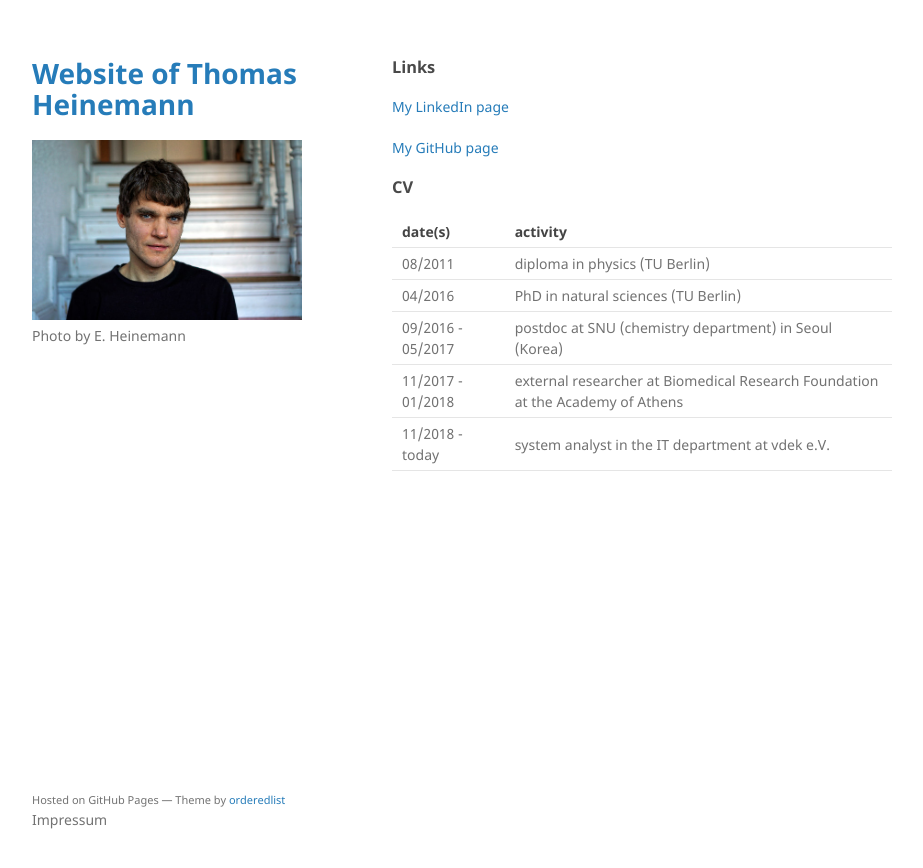
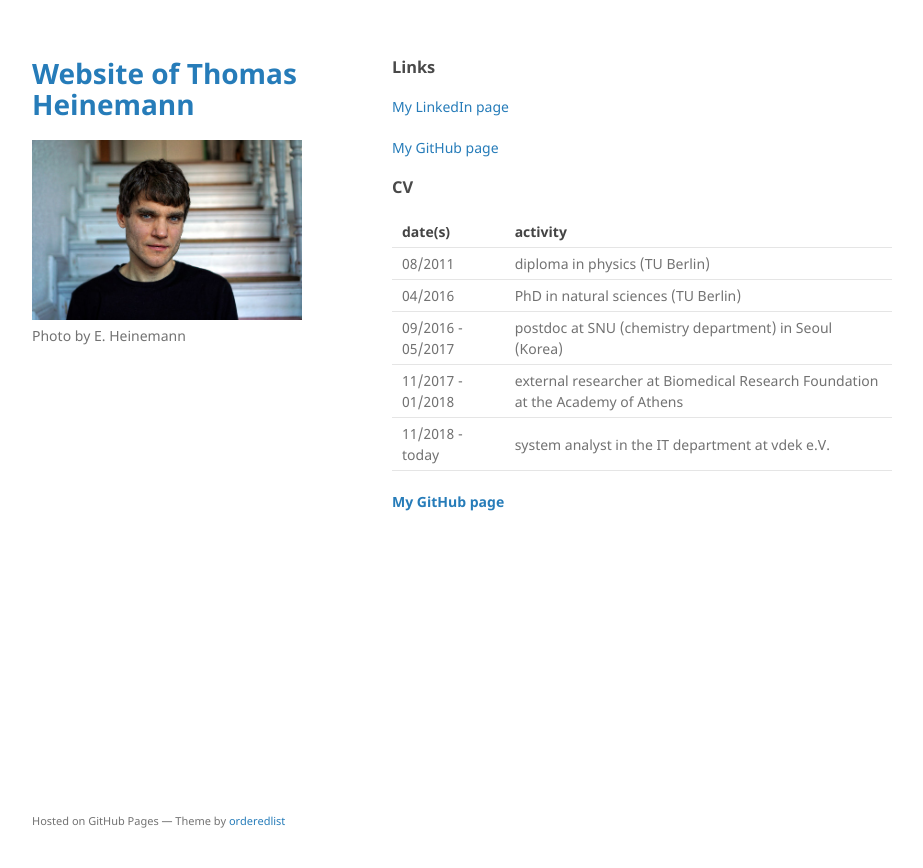
Before and after one commit to thomasheinemann/thomasheinemann.github.io, a Jekyll site: the page built from index.md, in a window 1280 px wide. Shown: the top 868 px of the page, without its empty margins (178-1101 px from the left). Built offline with Jekyll 4.4.1, drawn with Linux system fonts in a browser that asks for light colours; the repository's description, which GitHub fills in, is left out.

Commit message:
Impressum Test 2

```diff
--- a/_layouts/default.html
+++ b/_layouts/default.html
@@ -49,7 +49,7 @@
         {% if site.github.is_project_page %}
         <p>This project is maintained by <a href="{{ site.github.owner_url }}">{{ site.github.owner_name }}</a></p>
         {% endif %}
-        <p><small>Hosted on GitHub Pages &mdash; Theme by <a href="https://github.com/orderedlist">orderedlist</a></small>           Impressum</p>
+        <p><small>Hosted on GitHub Pages &mdash; Theme by <a href="https://github.com/orderedlist">orderedlist</a></small></p>
       </footer>
     </div>
     <script src="{{ "/assets/js/scale.fix.js" | relative_url }}"></script>
--- a/index.md
+++ b/index.md
@@ -33,6 +33,10 @@ layout: default
 | 11/2017 - 01/2018           | external researcher at Biomedical Research Foundation at the Academy of Athens  |
 | 11/2018 - today           | system analyst in the IT department at vdek e.V. |
 
+
+
+
+#### <a href="another-page.html">My GitHub page</a>
 <!---
 
 ### Header 3
```
